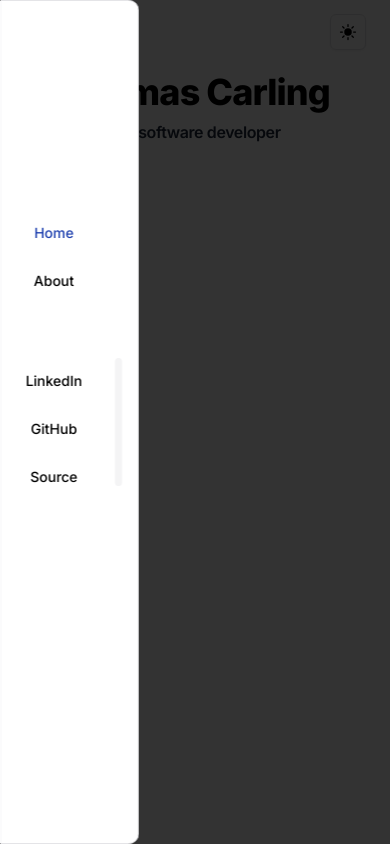
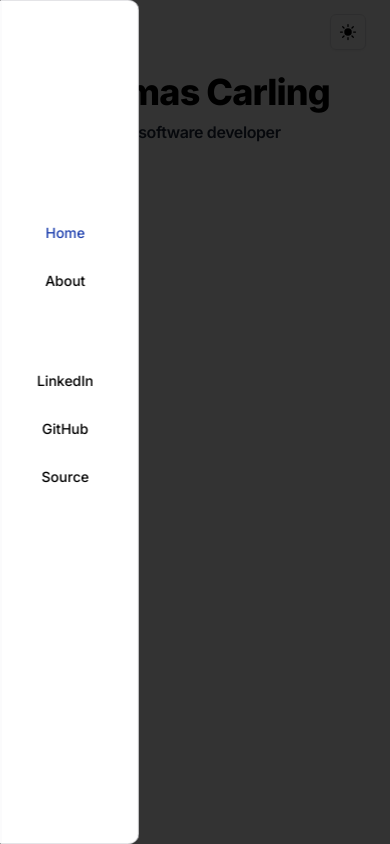
Before and after one commit to ThomasMCarling/portfolio-site, a Next.js app: page / in a window 390 px wide. Both pictures are taken after a click on the button 50 px from the left and 32 px from the top of the page. Built offline with nearby package versions, Linux system fonts and the light colour scheme.

Commit message:
remove line in drawer that looks too much like a scrollbar

```diff
--- a/src/components/drawer/left.tsx
+++ b/src/components/drawer/left.tsx
@@ -19,9 +19,8 @@ export const LeftDrawer = ({ children }: { children: ReactNode }) => (
     </Trigger>
     <Portal>
       <Overlay className="fixed inset-0 z-50 bg-black/80 sm:hidden" />
-      <Content className="fixed inset-y-0 left-0 z-50 flex w-auto rounded-r-[10px] border border-zinc-200 bg-white py-10 dark:border-zinc-800 dark:bg-zinc-950 sm:hidden">
+      <Content className="fixed inset-y-0 left-0 z-50 flex w-auto rounded-r-[10px] border border-zinc-200 bg-white px-3 py-10 dark:border-zinc-800 dark:bg-zinc-950 sm:hidden">
         {children}
-        <div className="my-auto mr-4 h-32 w-2 rounded-full bg-zinc-100 dark:bg-zinc-800" />
       </Content>
     </Portal>
   </DrawerRoot>
```
